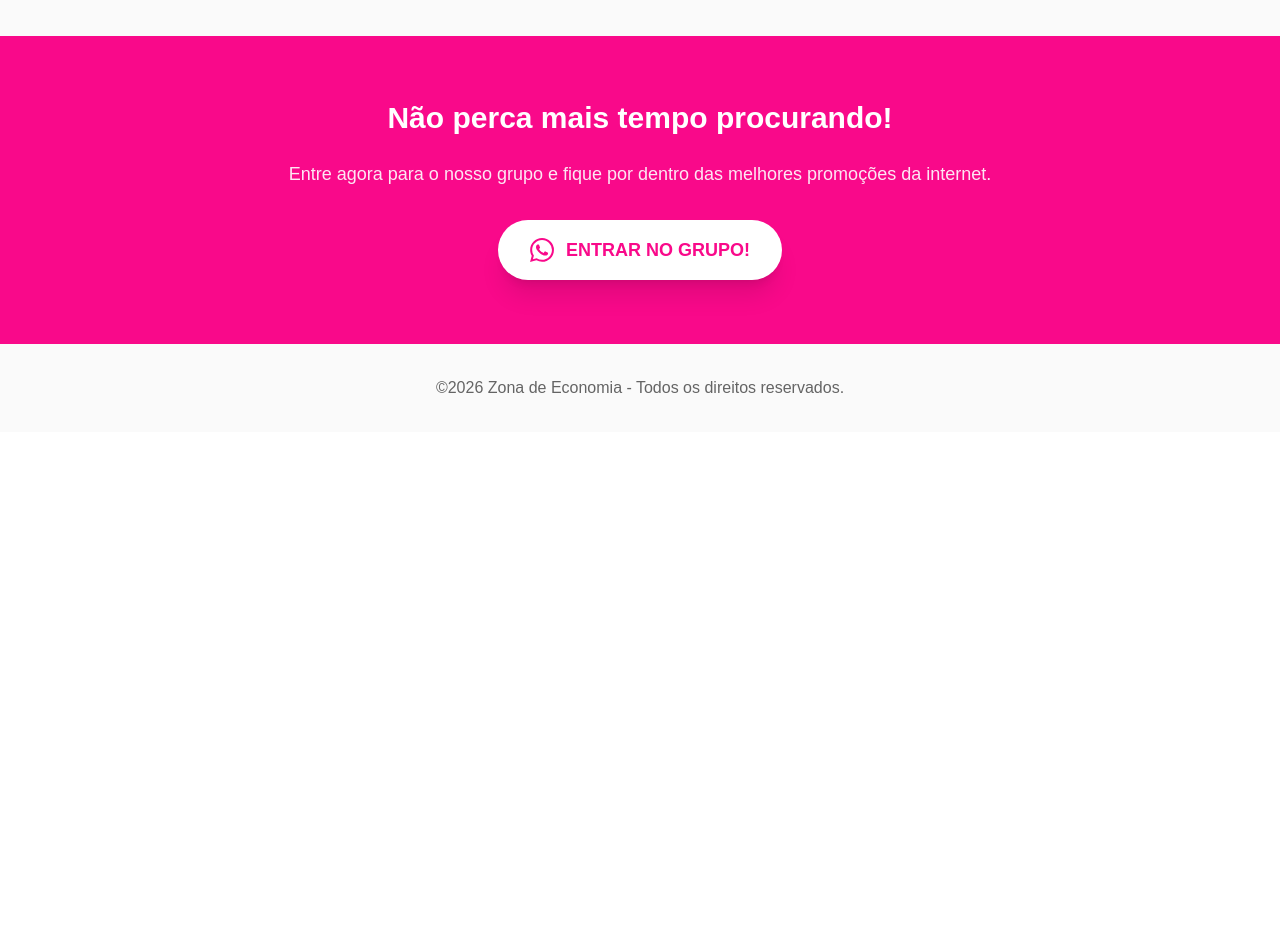
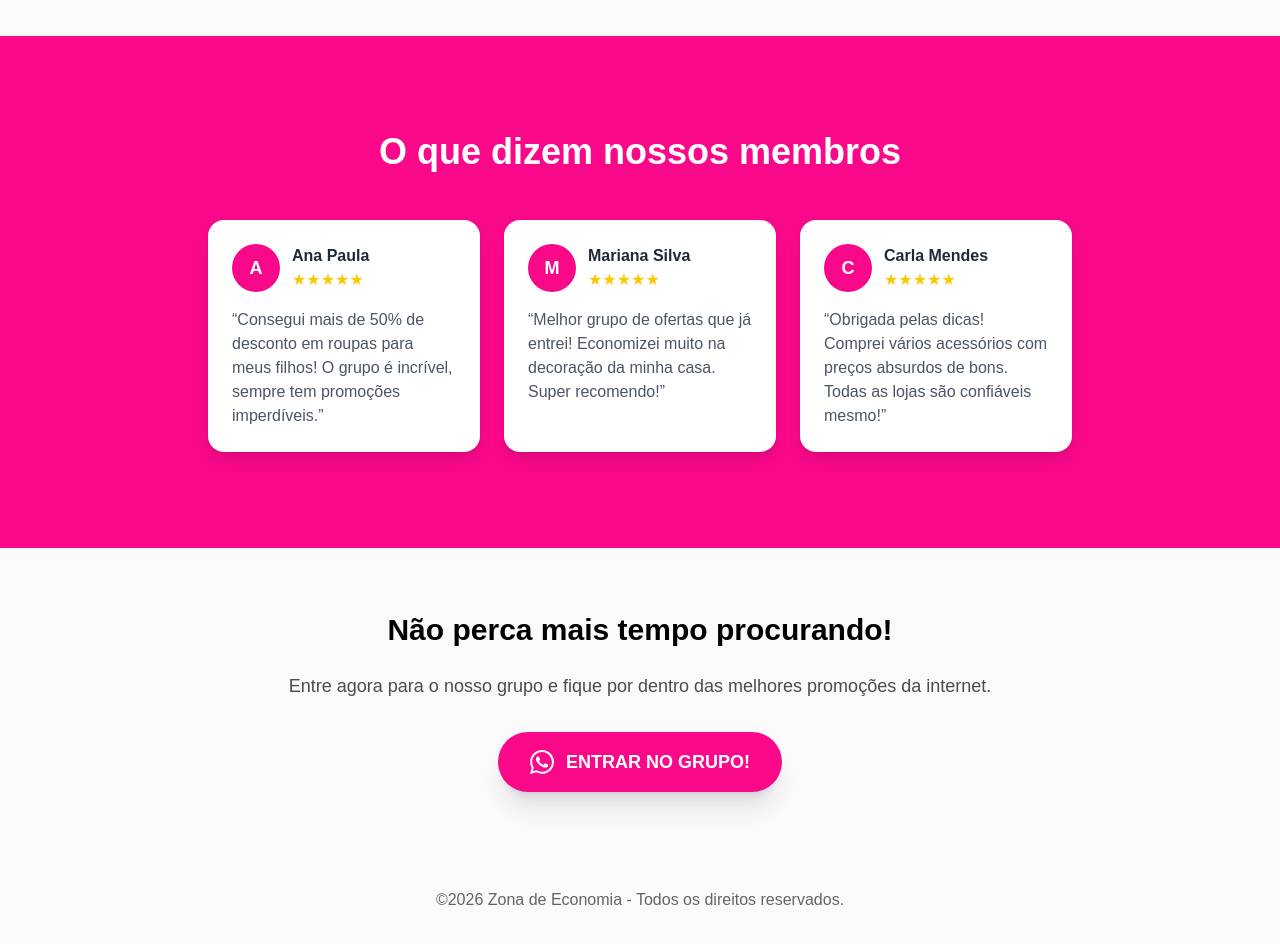
Before and after one commit to lucaslopes-code/zonadeeconomia, a Next.js app: page / in a window 1280 px wide. Shown: the part 1440-2384 px from the top of the page. Before the commit the page ends 1872 px from the top, so only its background shows below. Built offline with nearby package versions, Linux system fonts and the light colour scheme.

Commit message:
Adiciona seção de depoimentos

```diff
--- a/src/app/page.tsx
+++ b/src/app/page.tsx
@@ -129,18 +129,80 @@ export default function Home() {
         </div>
       </section>
 
-      {/* CTA Section - Fundo Rosa */}
-      <section className="bg-[#F9098A] py-16">
+      {/* Depoimentos Section - Fundo Rosa */}
+      <section className="bg-[#F9098A] py-16 sm:py-24">
+        <div className="max-w-4xl mx-auto px-4">
+          <h2 className="text-2xl sm:text-4xl font-bold text-center text-white mb-12">
+            O que dizem nossos membros
+          </h2>
+
+          <div className="grid sm:grid-cols-3 gap-6">
+            <div className="bg-white p-6 rounded-2xl shadow-lg">
+              <div className="flex items-center gap-3 mb-4">
+                <div className="w-12 h-12 bg-[#F9098A] rounded-full flex items-center justify-center text-white font-bold text-lg">
+                  A
+                </div>
+                <div>
+                  <p className="font-bold text-gray-800">Ana Paula</p>
+                  <div className="flex text-yellow-400">
+                    <span>&#9733;</span><span>&#9733;</span><span>&#9733;</span><span>&#9733;</span><span>&#9733;</span>
+                  </div>
+                </div>
+              </div>
+              <p className="text-gray-600">
+                &ldquo;Consegui mais de 50% de desconto em roupas para meus filhos! O grupo é incrível, sempre tem promoções imperdíveis.&rdquo;
+              </p>
+            </div>
+
+            <div className="bg-white p-6 rounded-2xl shadow-lg">
+              <div className="flex items-center gap-3 mb-4">
+                <div className="w-12 h-12 bg-[#F9098A] rounded-full flex items-center justify-center text-white font-bold text-lg">
+                  M
+                </div>
+                <div>
+                  <p className="font-bold text-gray-800">Mariana Silva</p>
+                  <div className="flex text-yellow-400">
+                    <span>&#9733;</span><span>&#9733;</span><span>&#9733;</span><span>&#9733;</span><span>&#9733;</span>
+                  </div>
+                </div>
+              </div>
+              <p className="text-gray-600">
+                &ldquo;Melhor grupo de ofertas que já entrei! Economizei muito na decoração da minha casa. Super recomendo!&rdquo;
+              </p>
+            </div>
+
+            <div className="bg-white p-6 rounded-2xl shadow-lg">
+              <div className="flex items-center gap-3 mb-4">
+                <div className="w-12 h-12 bg-[#F9098A] rounded-full flex items-center justify-center text-white font-bold text-lg">
+                  C
+                </div>
+                <div>
+                  <p className="font-bold text-gray-800">Carla Mendes</p>
+                  <div className="flex text-yellow-400">
+                    <span>&#9733;</span><span>&#9733;</span><span>&#9733;</span><span>&#9733;</span><span>&#9733;</span>
+                  </div>
+                </div>
+              </div>
+              <p className="text-gray-600">
+                &ldquo;Obrigada pelas dicas! Comprei vários acessórios com preços absurdos de bons. Todas as lojas são confiáveis mesmo!&rdquo;
+              </p>
+            </div>
+          </div>
+        </div>
+      </section>
+
+      {/* CTA Section - Fundo Cinza */}
+      <section className="bg-[#FAFAFA] py-16">
         <div className="max-w-3xl mx-auto px-4 text-center">
-          <h2 className="text-2xl sm:text-3xl font-bold text-white mb-6">
+          <h2 className="text-2xl sm:text-3xl font-bold text-black mb-6">
             Não perca mais tempo procurando!
           </h2>
-          <p className="text-white/90 text-lg mb-8">
+          <p className="text-black/70 text-lg mb-8">
             Entre agora para o nosso grupo e fique por dentro das melhores promoções da internet.
           </p>
           <a
             href={whatsappLink}
-            className="inline-flex items-center gap-3 bg-white text-[#F9098A] font-bold text-lg px-8 py-4 rounded-full shadow-xl hover:shadow-2xl hover:scale-105 transition-all duration-300"
+            className="inline-flex items-center gap-3 bg-[#F9098A] text-white font-bold text-lg px-8 py-4 rounded-full shadow-xl hover:shadow-2xl hover:scale-105 transition-all duration-300"
           >
             <svg className="w-6 h-6" fill="currentColor" viewBox="0 0 24 24">
               <path d="M17.472 14.382c-.297-.149-1.758-.867-2.03-.967-.273-.099-.471-.148-.67.15-.197.297-.767.966-.94 1.164-.173.199-.347.223-.644.075-.297-.15-1.255-.463-2.39-1.475-.883-.788-1.48-1.761-1.653-2.059-.173-.297-.018-.458.13-.606.134-.133.298-.347.446-.52.149-.174.198-.298.298-.497.099-.198.05-.371-.025-.52-.075-.149-.669-1.612-.916-2.207-.242-.579-.487-.5-.669-.51-.173-.008-.371-.01-.57-.01-.198 0-.52.074-.792.372-.272.297-1.04 1.016-1.04 2.479 0 1.462 1.065 2.875 1.213 3.074.149.198 2.096 3.2 5.077 4.487.709.306 1.262.489 1.694.625.712.227 1.36.195 1.871.118.571-.085 1.758-.719 2.006-1.413.248-.694.248-1.289.173-1.413-.074-.124-.272-.198-.57-.347m-5.421 7.403h-.004a9.87 9.87 0 01-5.031-1.378l-.361-.214-3.741.982.998-3.648-.235-.374a9.86 9.86 0 01-1.51-5.26c.001-5.45 4.436-9.884 9.888-9.884 2.64 0 5.122 1.03 6.988 2.898a9.825 9.825 0 012.893 6.994c-.003 5.45-4.437 9.884-9.885 9.884m8.413-18.297A11.815 11.815 0 0012.05 0C5.495 0 .16 5.335.157 11.892c0 2.096.547 4.142 1.588 5.945L.057 24l6.305-1.654a11.882 11.882 0 005.683 1.448h.005c6.554 0 11.89-5.335 11.893-11.893a11.821 11.821 0 00-3.48-8.413Z"/>
```
